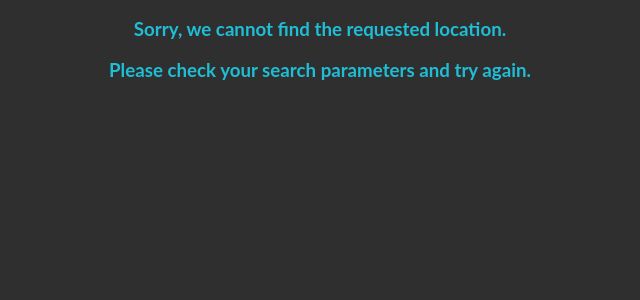
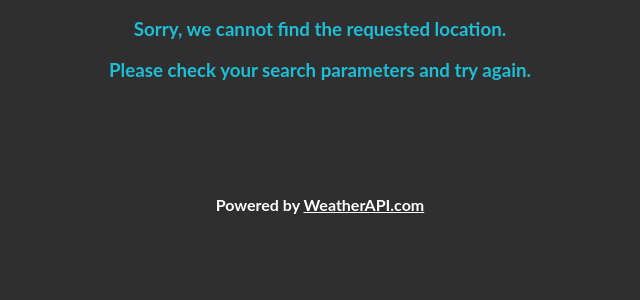
Before and after one commit to technocapeman/NewsMaster, a Flask app: page /search_error in a window 1280 px wide. Shown: the part 293-593 px from the top of the page, without its empty margins (320-960 px from the left). Run offline with Flask 2, Linux system fonts and the light colour scheme.

Commit message:
Added Link Back for Weather API\

```diff
--- a/templates/search_error.html
+++ b/templates/search_error.html
@@ -480,5 +480,10 @@
         <h3>Please check your search parameters and try again.</h3>
     </div>
 </main>
+<!---------- Footer ---------->
+<footer style="background-color: #2f2f2f; margin-top: 6em">
+    <p align="center" style="font-family: 'Lato', sans-serif; color: #ffffff; font-weight:bold">Powered by <a
+            href="https://www.weatherapi.com/" style="color: #ffffff" title="Weather API">WeatherAPI.com</a></p>
+</footer>
 </body>
 </html>
--- a/templates/weather.html
+++ b/templates/weather.html
@@ -533,5 +533,10 @@ Popup: https://webdevtrick.com/popup-in-pure-css-and-html-get-example-with-sourc
         <p>Last Updated: {{ auto_weather["last_updated"] }} ({{ auto_weather["tz_id"] }} Time Zone)</p>
     </div>
 </main>
+<!---------- Footer ---------->
+<footer style="background-color: #2f2f2f; margin-top: 6em">
+    <p align="center" style="font-family: 'Lato', sans-serif; color: #ffffff; font-weight:bold">Powered by <a
+            href="https://www.weatherapi.com/" style="color: #ffffff" title="Weather API">WeatherAPI.com</a></p>
+</footer>
 </body>
 </html>
--- a/templates/weather_search.html
+++ b/templates/weather_search.html
@@ -536,5 +536,10 @@ Popup: https://webdevtrick.com/popup-in-pure-css-and-html-get-example-with-sourc
         <p>Last Updated: {{ search_weather["last_updated"] }} ({{ search_weather["tz_id"] }} Time Zone)</p>
     </div>
 </main>
+<!---------- Footer ---------->
+<footer style="background-color: #2f2f2f; margin-top: 6em">
+    <p align="center" style="font-family: 'Lato', sans-serif; color: #ffffff; font-weight:bold">Powered by <a
+            href="https://www.weatherapi.com/" style="color: #ffffff" title="Weather API">WeatherAPI.com</a></p>
+</footer>
 </body>
 </html>
```
